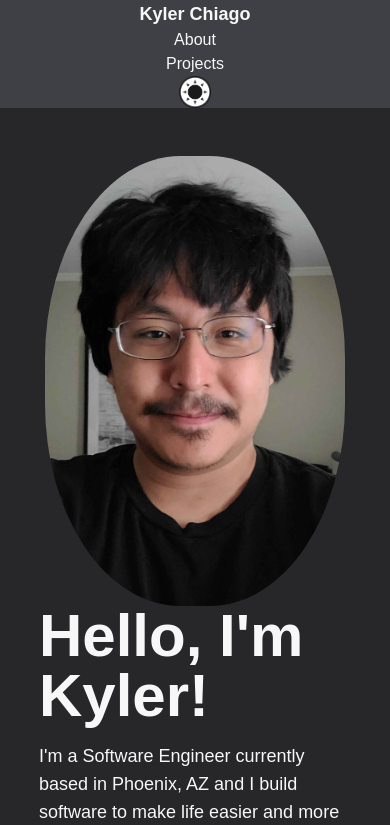
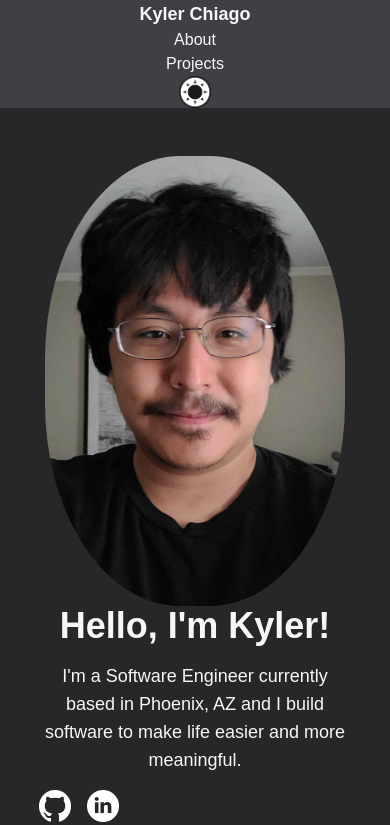
Before and after one commit to Kyler-Chiago/portfolio, a Next.js app: page / in a window 390 px wide. Shown: the top 825 px of the page. Built offline with nearby package versions, Linux system fonts and the light colour scheme.

Commit message:
slight progress on lightDark mode

```diff
--- a/src/app/globals.css
+++ b/src/app/globals.css
@@ -1,4 +1,4 @@
-@import "tailwindcss";
+@import 'tailwindcss';
 
 /* :root {
   --background: #ffffff;
@@ -94,7 +94,6 @@ body {
   /* padding-top: 3rem; */
 }
 
-
 .introText {
   display: flex;
   flex-direction: column;
@@ -103,8 +102,6 @@ body {
   padding-left: clamp(1rem, 8%, 3rem);
   /* background-color: red; */
 }
-
-
 
 .bio {
   background-color: green;
@@ -193,6 +190,17 @@ body {
 
   .introText {
     padding-left: 0;
+    text-align: center;
+  }
+
+  .introTextHeader {
+    font-size: var(--text-4xl);
+    line-height: var(--text-4xl--line-height);
+  }
+
+  .introTextBody {
+    font-size: var(--text-lg);
+    line-height: var(--text-lg--line-height);
   }
 
   .bodyWrapper {
--- a/src/app/page.tsx
+++ b/src/app/page.tsx
@@ -12,7 +12,11 @@ export default function Home() {
           <div className='headerProjects ml-[20px]'>Projects</div>
           <div className='headerLM ml-[20px]'>
             <a
-              onClick = {() => {console.log('Hello')}}
+              onClick = {() => {
+                console.log('Hello');
+                document.body.style.backgroundColor = '#f7f7f7';
+                document.body.style.color = 'black';
+              }}
             >
               <Image
                 className='icon'
@@ -51,8 +55,8 @@ export default function Home() {
             />
           </div>
           <div className='introText'>
-            <div className="text-6xl font-semibold">Hello, I&apos;m Kyler!</div>
-            <div className="text-lg mt-[16px]">
+            <div className="introTextHeader text-6xl font-semibold">Hello, I&apos;m Kyler!</div>
+            <div className="introTextBody text-xl mt-[16px]">
               I&apos;m a Software Engineer currently based in Phoenix, AZ and I
               build software to make life easier and more meaningful.
             </div>
```
